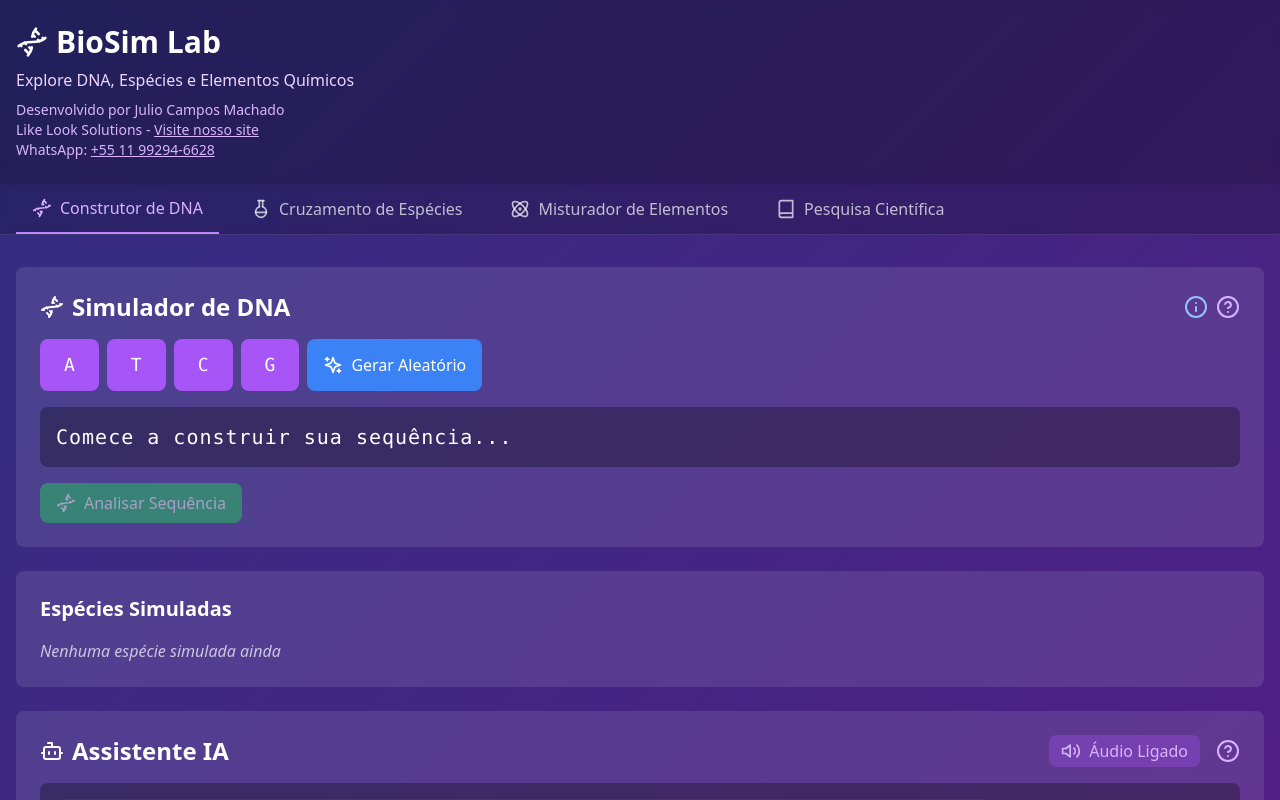
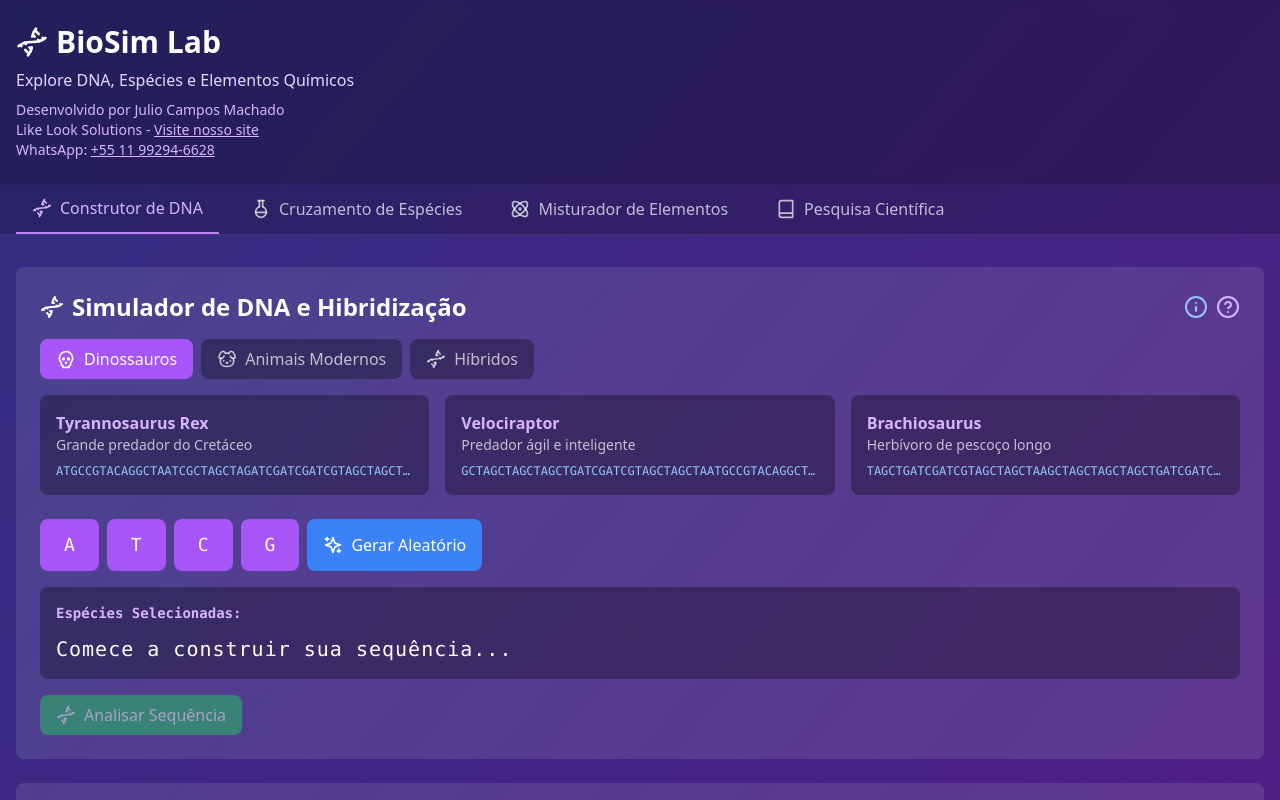
Before and after one commit to AstridNielsen-lab/DNA-and-Species-Simulation, a React (Vite) app: page / in a window 1280 px wide. Shown: the top 800 px of the page. Built offline with nearby package versions, Linux system fonts and the light colour scheme.

Commit message:
quimica quantica

```diff
--- a/src/components/DNABuilder.tsx
+++ b/src/components/DNABuilder.tsx
@@ -1,8 +1,67 @@
 import React, { useState } from 'react';
-import { Plus, Trash2, HelpCircle, Info, Dna as DnaIcon, Sparkles } from 'lucide-react';
+import { Plus, Trash2, HelpCircle, Info, Dna as DnaIcon, Sparkles, Skull, Bird, Fish, Dog } from 'lucide-react';
 import AIChat from './AIChat';
 
-const NUCLEOTIDES = ['A', 'T', 'C', 'G'];
+// Sequências de DNA reais/simuladas para diferentes espécies
+const PREDEFINED_SEQUENCES = {
+  // Dinossauros
+  dinossauros: [
+    {
+      name: 'Tyrannosaurus Rex',
+      sequence: 'ATGCCGTACAGGCTAATCGCTAGCTAGATCGATCGATCGTAGCTAGCTAGCTGATCGATCGTAGCTAGCTAA',
+      description: 'Grande predador do Cretáceo',
+      category: 'Dinossauro'
+    },
+    {
+      name: 'Velociraptor',
+      sequence: 'GCTAGCTAGCTAGCTGATCGATCGTAGCTAGCTAATGCCGTACAGGCTAATCGCTAGCTAGATCGATCGAT',
+      description: 'Predador ágil e inteligente',
+      category: 'Dinossauro'
+    },
+    {
+      name: 'Brachiosaurus',
+      sequence: 'TAGCTGATCGATCGTAGCTAGCTAAGCTAGCTAGCTAGCTGATCGATCGTAGCTAGCTAATGCCGTACAGG',
+      description: 'Herbívoro de pescoço longo',
+      category: 'Dinossauro'
+    }
+  ],
+  // Animais Modernos
+  modernos: [
+    {
+      name: 'Leão',
+      sequence: 'CTAGCTGATCGATCGTAGCTAGCTAATGCCGTACAGGCTAATCGCTAGCTAGATCGATCGATCGTAGCTAG',
+      description: 'Rei da selva',
+      category: 'Felino'
+    },
+    {
+      name: 'Águia',
+      sequence: 'GATCGATCGTAGCTAGCTAATGCCGTACAGGCTAATCGCTAGCTAGATCGATCGATCGTAGCTAGCTAGCT',
+      description: 'Ave de rapina',
+      category: 'Ave'
+    },
+    {
+      name: 'Tubarão Branco',
+      sequence: 'CGATCGATCGTAGCTAGCTAGCTGATCGATCGTAGCTAGCTAATGCCGTACAGGCTAATCGCTAGCTAGAT',
+      description: 'Predador marinho',
+      category: 'Peixe'
+    }
+  ],
+  // Criaturas Híbridas Teóricas
+  hibridos: [
+    {
+      name: 'Aquila Rex',
+      sequence: 'ATGCCGTACAGGCTAATCGCTAGCTAGATCGATCGATCGTAGCTAGCTAGCTGATCGATCGTAGCTAGCTAA',
+      description: 'Híbrido teórico de Águia e T-Rex',
+      category: 'Híbrido'
+    },
+    {
+      name: 'Felis Raptor',
+      sequence: 'GCTAGCTAGCTAGCTGATCGATCGTAGCTAGCTAATGCCGTACAGGCTAATCGCTAGCTAGATCGATCGAT',
+      description: 'Híbrido teórico de Felino e Velociraptor',
+      category: 'Híbrido'
+    }
+  ]
+};
 
 // Exemplos de características baseadas em padrões de DNA
 const DNA_PATTERNS = {
@@ -15,16 +74,23 @@ const DNA_PATTERNS = {
   'TTTT': 'Longevidade elevada',
   'AGAG': 'Metabolismo acelerado',
   'CTCT': 'Sentidos aguçados',
-  'TATA': 'Reprodução rápida'
+  'TATA': 'Reprodução rápida',
+  'CGAT': 'Capacidade de camuflagem',
+  'TAGC': 'Resistência a doenças',
+  'GACT': 'Adaptabilidade climática',
+  'CATA': 'Velocidade aumentada',
+  'GTAC': 'Força física excepcional'
 };
 
 // Prefixos e sufixos para nomes científicos
 const SCIENTIFIC_PREFIXES = [
-  'Neo', 'Xeno', 'Mega', 'Ultra', 'Crypto', 'Proto', 'Hyper', 'Meta', 'Quantum', 'Bio'
+  'Neo', 'Xeno', 'Mega', 'Ultra', 'Crypto', 'Proto', 'Hyper', 'Meta', 'Quantum', 'Bio',
+  'Giga', 'Apex', 'Omega', 'Alpha', 'Delta'
 ];
 
 const SCIENTIFIC_SUFFIXES = [
-  'saurus', 'morph', 'raptor', 'titan', 'genesis', 'forma', 'species', 'zoa', 'phyta', 'bacteria'
+  'saurus', 'morph', 'raptor', 'titan', 'genesis', 'forma', 'species', 'zoa', 'phyta', 'bacteria',
+  'rex', 'felis', 'dactyl', 'therium', 'pteros'
 ];
 
 interface DNASequence {
@@ -38,6 +104,7 @@ interface DNASequence {
   size: string;
   diet: string;
   behavior: string;
+  parentSpecies?: string[];
 }
 
 export default function DNABuilder() {
@@ -46,18 +113,52 @@ export default function DNABuilder() {
   const [showHelp, setShowHelp] = useState(false);
   const [showTutorial, setShowTutorial] = useState(false);
   const [isAnalyzing, setIsAnalyzing] = useState(false);
+  const [selectedCategory, setSelectedCategory] = useState<'dinossauros' | 'modernos' | 'hibridos'>('dinossauros');
+  const [parentSpecies, setParentSpecies] = useState<string[]>([]);
 
   const addNucleotide = (nucleotide: string) => {
     setCurrentSequence(prev => prev + nucleotide);
+  };
+
+  const selectPresetSequence = (sequence: typeof PREDEFINED_SEQUENCES[keyof typeof PREDEFINED_SEQUENCES][0]) => {
+    setCurrentSequence(sequence.sequence);
+    setParentSpecies(prev => [...prev, sequence.name]);
   };
 
   const generateRandomSequence = () => {
     const length = Math.floor(Math.random() * 20) + 10; // 10-30 bases
     let sequence = '';
     for (let i = 0; i < length; i++) {
-      sequence += NUCLEOTIDES[Math.floor(Math.random() * NUCLEOTIDES.length)];
+      sequence += ['A', 'T', 'C', 'G'][Math.floor(Math.random() * 4)];
     }
     setCurrentSequence(sequence);
+  };
+
+  const mixSequences = () => {
+    if (parentSpecies.length < 2) return;
+
+    const sequences = parentSpecies.map(name => {
+      const allSequences = [...PREDEFINED_SEQUENCES.dinossauros, ...PREDEFINED_SEQUENCES.modernos, ...PREDEFINED_SEQUENCES.hibridos];
+      return allSequences.find(s => s.name === name)?.sequence || '';
+    }).filter(Boolean);
+
+    if (sequences.length < 2) return;
+
+    // Criar uma sequência híbrida misturando partes das sequências parentais
+    let hybridSequence = '';
+    const maxLength = Math.max(...sequences.map(s => s.length));
+
+    for (let i = 0; i < maxLength; i++) {
+      const validBases = sequences
+        .map(s => s[i])
+        .filter(Boolean);
+
+      if (validBases.length > 0) {
+        hybridSequence += validBases[Math.floor(Math.random() * validBases.length)];
+      }
+    }
+
+    setCurrentSequence(hybridSequence);
   };
 
   const analyzeSequence = async () => {
@@ -90,12 +191,14 @@ export default function DNABuilder() {
             parts: [{
               text: `Com base nesta sequência de DNA: ${currentSequence}
 
-              Crie uma criatura fictícia com as seguintes características já identificadas:
+              Crie uma criatura híbrida considerando as espécies parentais: ${parentSpecies.join(', ')}
+
+              Características já identificadas:
               ${traits.join(', ')}
 
               Responda em formato JSON com os campos:
               {
-                "name": "Nome comum da espécie",
+                "name": "Nome comum da espécie híbrida",
                 "description": "Descrição física detalhada",
                 "habitat": "Ambiente onde vive",
                 "size": "Tamanho aproximado",
@@ -103,7 +206,7 @@ export default function DNABuilder() {
                 "behavior": "Comportamento característico"
               }
 
-              Seja criativo e mantenha consistência com os traços genéticos identificados.`
+              Seja criativo e mantenha consistência com os traços genéticos identificados e as espécies parentais.`
             }]
           }]
         })
@@ -126,10 +229,12 @@ export default function DNABuilder() {
         habitat: analysis.habitat,
         size: analysis.size,
         diet: analysis.diet,
-        behavior: analysis.behavior
+        behavior: analysis.behavior,
+        parentSpecies: [...parentSpecies]
       }]);
 
       setCurrentSequence('');
+      setParentSpecies([]);
     } catch (error) {
       console.error('Erro:', error);
       alert('Erro ao analisar a sequência. Tente novamente.');
@@ -143,17 +248,18 @@ export default function DNABuilder() {
   };
 
   const generateDNAPrompt = (message: string) => `
-    Atue como um especialista em genética e biologia molecular. O usuário está explorando sequências de DNA.
+    Atue como um especialista em genética e biologia molecular, focando em evolução e hibridização de espécies.
 
     Contexto atual:
     - Sequência atual: ${currentSequence}
+    - Espécies parentais: ${parentSpecies.join(', ')}
     - Sequências salvas: ${sequences.map(s => s.sequence).join(', ')}
 
     Forneça:
-    1. Explicações sobre padrões de DNA
-    2. Sugestões de sequências interessantes
-    3. Análise de possíveis características
-    4. Correlações com espécies conhecidas
+    1. Análise da viabilidade da hibridização
+    2. Possíveis características da criatura resultante
+    3. Comparação com espécies existentes
+    4. Adaptações necessárias para sobrevivência
 
     Solicitação do usuário: ${message}
   `;
@@ -164,7 +270,7 @@ export default function DNABuilder() {
         <div className="flex justify-between items-center mb-4">
           <h2 className="text-2xl font-bold flex items-center gap-2">
             <DnaIcon className="w-6 h-6" />
-            Simulador de DNA
+            Simulador de DNA e Hibridização
           </h2>
           <div className="flex gap-2">
             <button
@@ -189,29 +295,27 @@ export default function DNABuilder() {
             <h3 className="font-bold text-blue-300 mb-2">Tutorial do Simulador de DNA</h3>
             <div className="space-y-4 text-sm">
               <div>
-                <h4 className="font-semibold text-blue-200">1. Criando Sequências</h4>
+                <h4 className="font-semibold text-blue-200">1. Seleção de Espécies</h4>
                 <ul className="list-disc list-inside mt-1 ml-2">
-                  <li>Use os botões A, T, C, G para construir manualmente</li>
-                  <li>Use "Gerar Aleatório" para sequências automáticas</li>
-                  <li>A IA analisará e criará espécies únicas</li>
+                  <li>Escolha espécies predefinidas</li>
+                  <li>Combine diferentes espécies</li>
+                  <li>Analise sequências de DNA</li>
                 </ul>
               </div>
               <div>
-                <h4 className="font-semibold text-blue-200">2. Padrões Especiais</h4>
+                <h4 className="font-semibold text-blue-200">2. Hibridização</h4>
                 <ul className="list-disc list-inside mt-1 ml-2">
-                  <li>ATAT: Resistência térmica</li>
-                  <li>GCGC: Regeneração</li>
-                  <li>TGCA: Adaptabilidade</li>
-                  <li>E muito mais!</li>
+                  <li>Selecione duas ou mais espécies</li>
+                  <li>Combine seus DNAs</li>
+                  <li>Analise resultados possíveis</li>
                 </ul>
               </div>
               <div>
-                <h4 className="font-semibold text-blue-200">3. Análise Detalhada</h4>
+                <h4 className="font-semibold text-blue-200">3. Análise de Resultados</h4>
                 <ul className="list-disc list-inside mt-1 ml-2">
-                  <li>Nome científico único</li>
-                  <li>Características físicas</li>
-                  <li>Habitat e comportamento</li>
-                  <li>Traços especiais</li>
+                  <li>Características da nova espécie</li>
+                  <li>Traços herdados</li>
+                  <li>Viabilidade da criatura</li>
                 </ul>
               </div>
             </div>
@@ -222,16 +326,72 @@ export default function DNABuilder() {
           <div className="bg-black/30 rounded-lg p-4 mb-4">
             <h3 className="font-bold mb-2">Como usar o Simulador:</h3>
             <ul className="list-disc list-inside space-y-2 text-sm">
-              <li>Crie sequências manualmente ou gere aleatoriamente</li>
-              <li>A IA criará uma espécie única baseada no DNA</li>
-              <li>Observe padrões especiais que geram traços únicos</li>
-              <li>Explore diferentes combinações para resultados diversos</li>
+              <li>Selecione espécies predefinidas ou crie sequências manualmente</li>
+              <li>Combine diferentes espécies para criar híbridos</li>
+              <li>Analise as características resultantes</li>
+              <li>Explore possibilidades evolutivas</li>
             </ul>
           </div>
         )}
 
+        <div className="mb-6">
+          <div className="flex gap-2 mb-4">
+            <button
+              onClick={() => setSelectedCategory('dinossauros')}
+              className={`flex items-center gap-2 px-4 py-2 rounded-lg transition ${
+                selectedCategory === 'dinossauros'
+                  ? 'bg-purple-500 text-white'
+                  : 'bg-black/30 text-white/70 hover:bg-black/40'
+              }`}
+            >
+              <Skull className="w-5 h-5" />
+              Dinossauros
+            </button>
+            <button
+              onClick={() => setSelectedCategory('modernos')}
+              className={`flex items-center gap-2 px-4 py-2 rounded-lg transition ${
+                selectedCategory === 'modernos'
+                  ? 'bg-purple-500 text-white'
+                  : 'bg-black/30 text-white/70 hover:bg-black/40'
+              }`}
+            >
+              <Dog className="w-5 h-5" />
+              Animais Modernos
+            </button>
+            <button
+              onClick={() => setSelectedCategory('hibridos')}
+              className={`flex items-center gap-2 px-4 py-2 rounded-lg transition ${
+                selectedCategory === 'hibridos'
+                  ? 'bg-purple-500 text-white'
+                  : 'bg-black/30 text-white/70 hover:bg-black/40'
+              }`}
+            >
+              <DnaIcon className="w-5 h-5" />
+              Híbridos
+            </button>
+          </div>
+
+          <div className="grid grid-cols-2 md:grid-cols-3 gap-4 mb-6">
+            {PREDEFINED_SEQUENCES[selectedCategory].map((species, index) => (
+              <button
+                key={index}
+                onClick={() => selectPresetSequence(species)}
+                className={`bg-black/30 p-4 rounded-lg text-left hover:bg-black/40 transition ${
+                  parentSpecies.includes(species.name) ? 'ring-2 ring-purple-500' : ''
+                }`}
+              >
+                <h4 className="font-semibold text-purple-300">{species.name}</h4>
+                <p className="text-sm text-white/70">{species.description}</p>
+                <p className="text-xs font-mono mt-2 text-blue-300 truncate">
+                  {species.sequence}
+                </p>
+              </button>
+            ))}
+          </div>
+        </div>
+
         <div className="flex gap-2 mb-4">
-          {NUCLEOTIDES.map(nucleotide => (
+          {['A', 'T', 'C', 'G'].map(nucleotide => (
             <button
               key={nucleotide}
               onClick={() => addNucleotide(nucleotide)}
@@ -247,9 +407,28 @@ export default function DNABuilder() {
             <Sparkles className="w-5 h-5" />
             Gerar Aleatório
           </button>
+          {parentSpecies.length >= 2 && (
+            <button
+              onClick={mixSequences}
+              className="bg-green-500 hover:bg-green-600 px-4 py-2 rounded-lg transition flex items-center gap-2"
+            >
+              <Plus className="w-5 h-5" />
+              Misturar DNAs
+            </button>
+          )}
         </div>
 
         <div className="bg-black/30 p-4 rounded-lg font-mono mb-4">
+          <div className="mb-2">
+            <h4 className="text-sm font-semibold text-purple-300">Espécies Selecionadas:</h4>
+            <div className="flex flex-wrap gap-2 mt-1">
+              {parentSpecies.map((species, index) => (
+                <span key={index} className="bg-purple-500/30 px-2 py-1 rounded text-sm">
+                  {species}
+                </span>
+              ))}
+            </div>
+          </div>
           <p className="text-xl tracking-wider">{currentSequence || 'Comece a construir sua sequência...'}</p>
         </div>
 
@@ -274,6 +453,20 @@ export default function DNABuilder() {
                     <h4 className="text-lg font-semibold text-purple-300">{seq.name}</h4>
                     <span className="text-sm text-purple-400 italic">{seq.scientificName}</span>
                   </div>
+
+                  {seq.parentSpecies && seq.parentSpecies.length > 0 && (
+                    <div className="mt-2">
+                      <h5 className="text-sm font-semibold text-purple-200">Espécies Parentais:</h5>
+                      <div className="flex flex-wrap gap-2 mt-1">
+                        {seq.parentSpecies.map((parent, index) => (
+                          <span key={index} className="bg-purple-500/30 px-2 py-1 rounded text-sm">
+                            {parent}
+                          </span>
+                        ))}
+                      </div>
+                    </div>
+                  )}
+
                   <p className="font-mono text-sm mt-2 text-blue-300">{seq.sequence}</p>
                   <p className="text-sm mt-2">{seq.description}</p>
 
@@ -326,7 +519,7 @@ export default function DNABuilder() {
       </div>
 
       <AIChat
-        initialMessage="Olá! Sou seu assistente de simulação de DNA. Posso ajudar você a entender sequências de DNA, sugerir combinações interessantes e explicar como diferentes padrões podem resultar em características específicas. O que você gostaria de explorar?"
+        initialMessage="Olá! Sou seu assistente de simulação de DNA e hibridização de espécies. Posso ajudar você a entender as combinações de DNA, prever características de híbridos e explorar possibilidades evolutivas. O que você gostaria de explorar?"
         generatePrompt={generateDNAPrompt}
         autoSpeak={true}
       />
```
Also changed, not shown: 1 other file (tests, documents, lock files or other folders).
